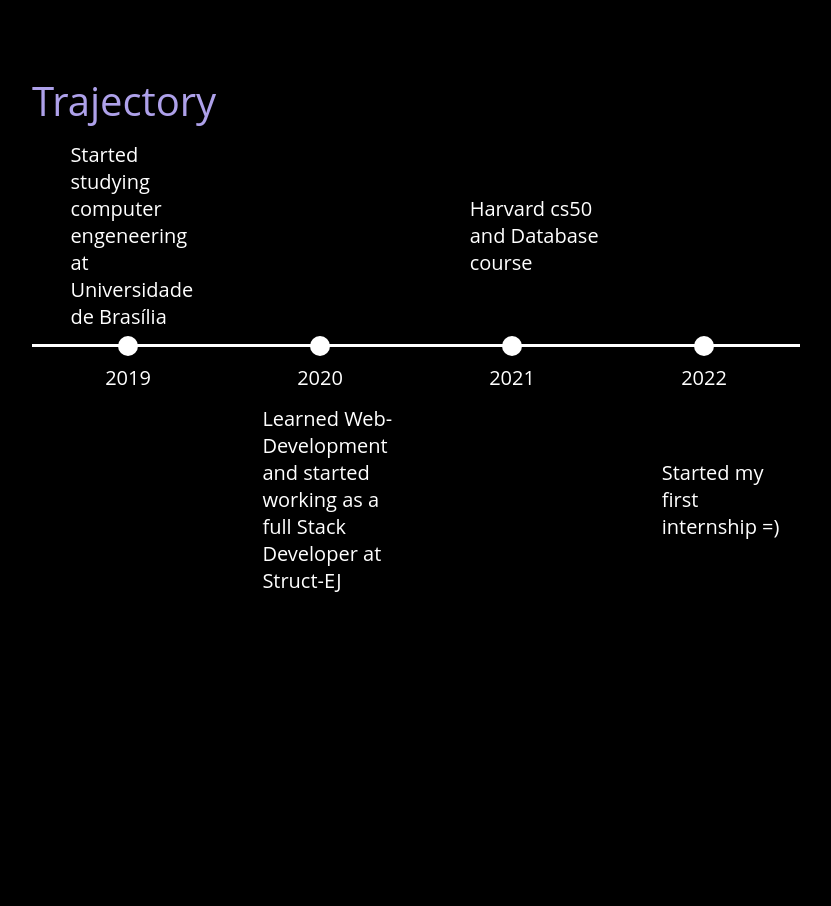
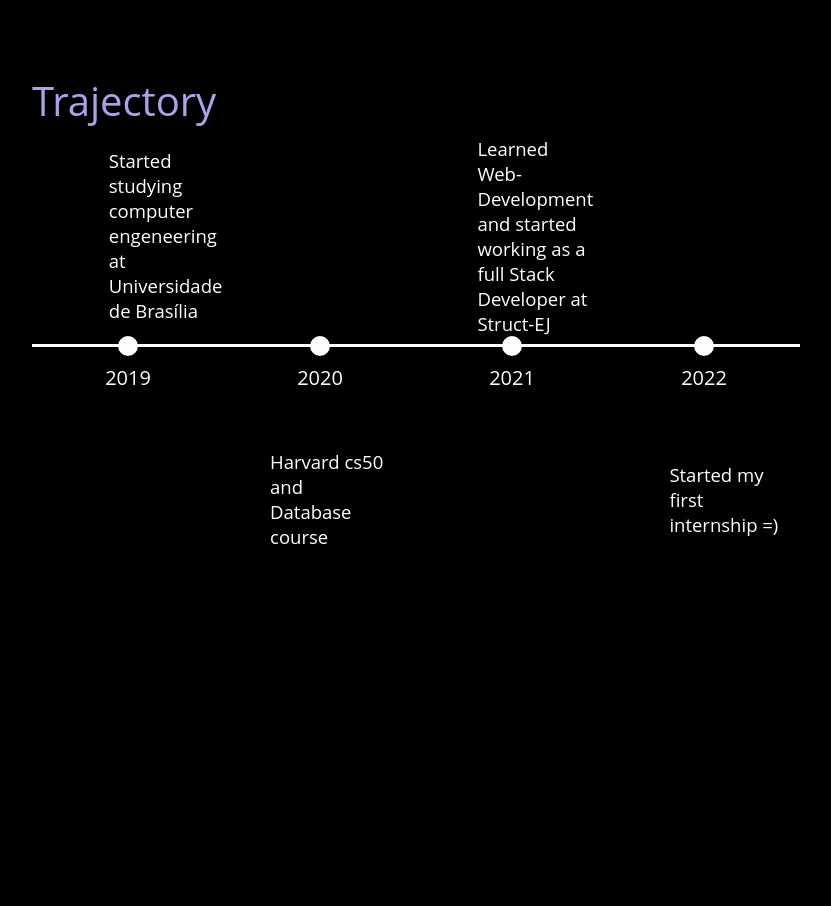
Before and after one commit to pjceva/portfolio, a React (Vite) app: page / in a window 1280 px wide. Shown: the part 1660-2566 px from the top of the page, without its empty margins (224-1055 px from the left). Built offline with nearby package versions, Linux system fonts and the light colour scheme.

Commit message:
Making timeline look better

```diff
--- a/src/pages/trajectory/styles.tsx
+++ b/src/pages/trajectory/styles.tsx
@@ -19,20 +19,20 @@ export const UText = styled.div`
     display: flex;
     align-items: center;
     span{
-        max-width: 17%;
-        font-size: 20px;
+        width: 15%;
+        font-size: 18.5px;
     }
     .nineteen{
-        margin-left: 5%;
+        margin-left: 10%;
     }
     .twenty{
-        margin-left: 35%;
+        margin-left: 31%;
     }
     .twenty-one{
-        margin-left: 30%;
+        margin-left: 33%;
     }
     .twenty-two{
-        margin-left: 35%;
+        margin-left: 37%;
     }
 
 `
--- a/src/pages/trajectory/trajectory.tsx
+++ b/src/pages/trajectory/trajectory.tsx
@@ -18,13 +18,16 @@ export const Trajectory = () =>{
                         Started studying computer engeneering
                         at Universidade de Brasília
                     </motion.span>
-                    <motion.span variants={fadeIn('right', 0.3)}
+                    <motion.span variants={fadeIn('left', 0.3)}
                     initial="hidden"
                     whileInView={'show'}
-                    viewport={{once: true, amount: 0.7}}
-                    className="twenty">
-                        Harvard cs50 and Database course
+                    viewport={{once: true, amount: 0.1}}
+                    className="twenty-one">
+                        Learned Web-Development and started
+                        working as a full Stack Developer at
+                        Struct-EJ
                     </motion.span>
+
                 </UText>
 
                 <Line>
@@ -42,14 +45,12 @@ export const Trajectory = () =>{
                 </div>
 
                 <UText>
-                    <motion.span variants={fadeIn('left', 0.3)}
+                <motion.span variants={fadeIn('right', 0.3)}
                     initial="hidden"
                     whileInView={'show'}
-                    viewport={{once: true, amount: 0.1}}
-                    className="twenty-one">
-                        Learned Web-Development and started
-                        working as a full Stack Developer at
-                        Struct-EJ
+                    viewport={{once: true, amount: 0.7}}
+                    className="twenty">
+                        Harvard cs50 and Database course
                     </motion.span>
                     <motion.span variants={fadeIn('left', 0.5)}
                     initial="hidden"
```
